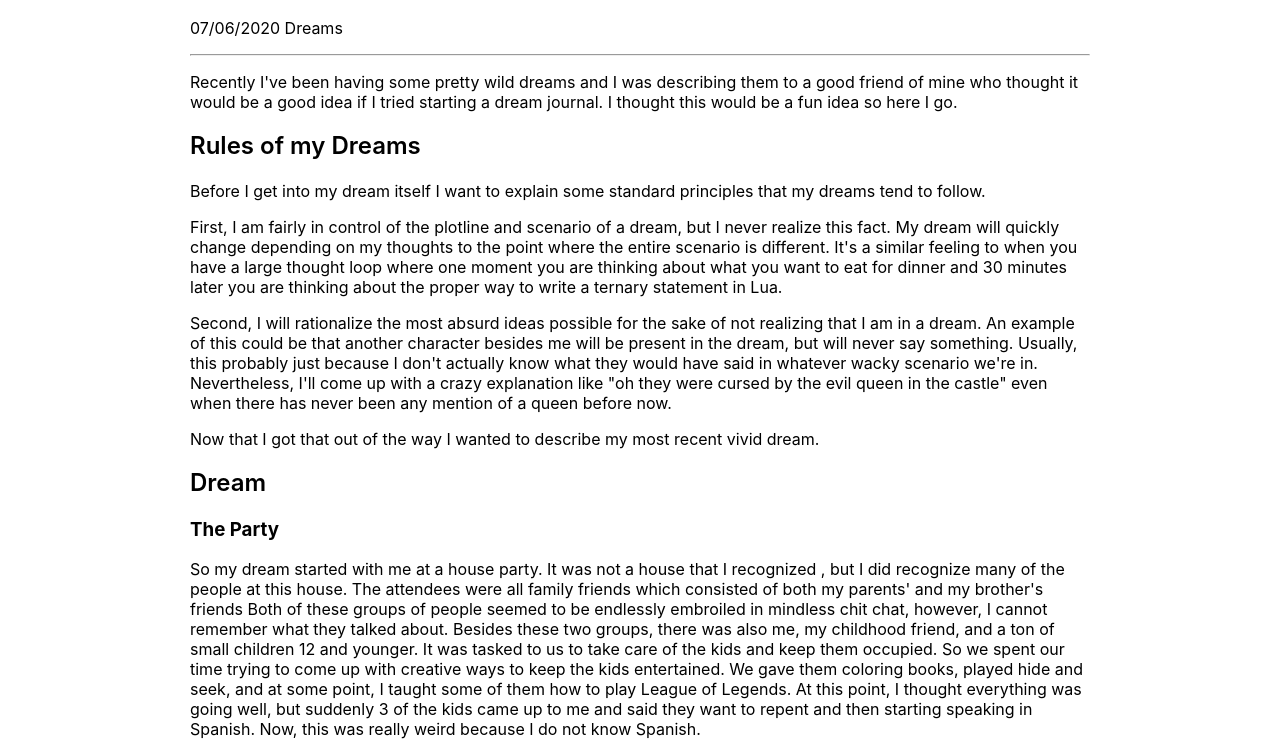
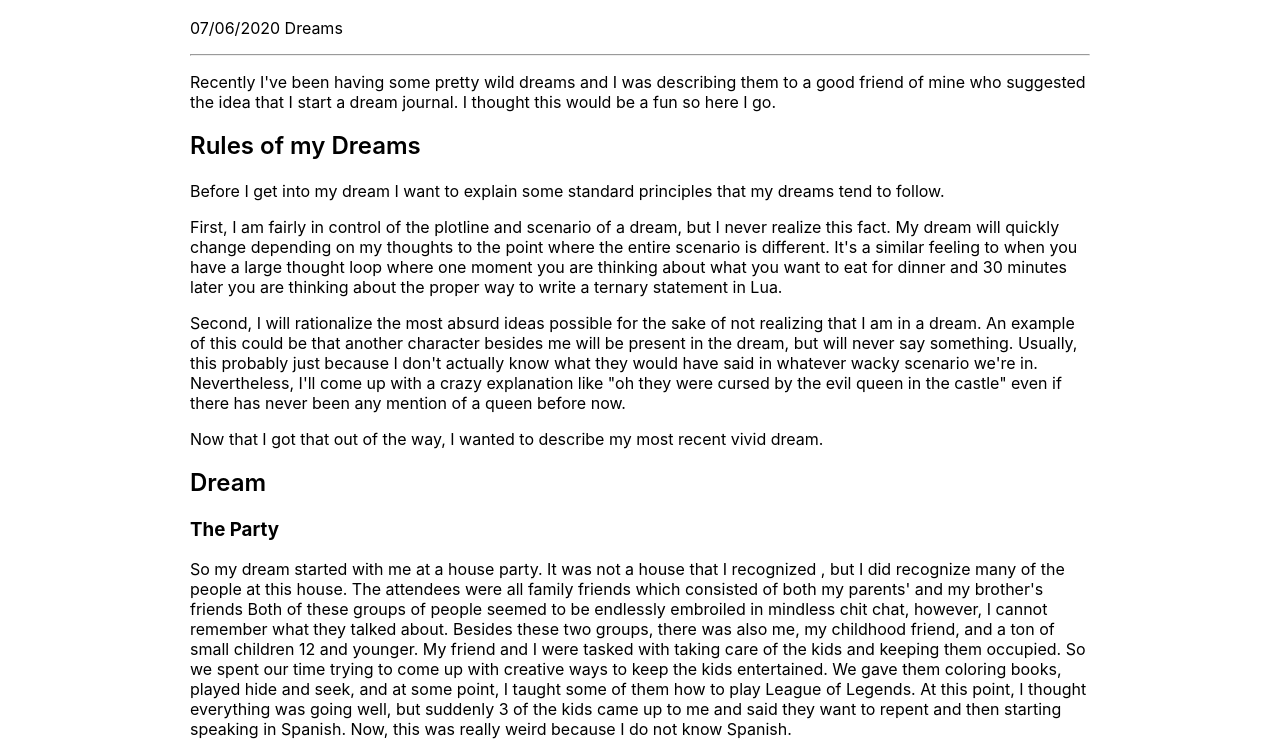
Before and after one commit to VVoruganti/VVoruganti.github.io, a Gatsby site: page /dream-journal-1/ in a window 1280 px wide. Shown: the part 98-839 px from the top of the page. Built offline with nearby package versions, Linux system fonts and the light colour scheme; Gatsby itself is replaced by a stand-in of ours.

Commit message:
Typo fixes

```diff
--- a/src/posts/dream-journal-1.md
+++ b/src/posts/dream-journal-1.md
@@ -5,12 +5,12 @@ tags: ["Dreams"]
 ---
 
 Recently I've been having some pretty wild dreams and I was describing them to
-a good friend of mine who thought it would be a good idea if I tried starting a
-dream journal. I thought this would be a fun idea so here I go.
+a good friend of mine who suggested the idea that I start a
+dream journal. I thought this would be a fun so here I go.
 
 ## Rules of my Dreams
 
-Before I get into my dream itself I want to explain some standard principles that
+Before I get into my dream I want to explain some standard principles that
 my dreams tend to follow.
 
 First, I am fairly in control of the plotline and scenario of a dream,
@@ -26,9 +26,9 @@ character besides me will be present in the dream, but will never say something.
 Usually, this probably just because I don't actually know what they would have
 said in whatever wacky scenario we're in. Nevertheless, I'll come up with a
 crazy explanation like "oh they were cursed by the evil queen in the castle" even
-when there has never been any mention of a queen before now.
+if there has never been any mention of a queen before now.
 
-Now that I got that out of the way I wanted to describe my most recent vivid dream.
+Now that I got that out of the way, I wanted to describe my most recent vivid dream.
 
 ## Dream
 
@@ -40,7 +40,7 @@ family friends which consisted of both my parents' and my brother's friends
 Both of these groups of people seemed to be endlessly embroiled in mindless
 chit chat, however, I cannot remember what they talked about. Besides these two groups,
 there was also me, my childhood friend, and a ton of small children 12 and younger.
-It was tasked to us to take care of the kids and keep them occupied. So we spent
+My friend and I were tasked with taking care of the kids and keeping them occupied. So we spent
 our time trying to come up with creative ways to keep the kids entertained. We gave
 them coloring books, played hide and seek, and at some point, I taught some of them
 how to play League of Legends. At this point, I thought everything was going well,
```
